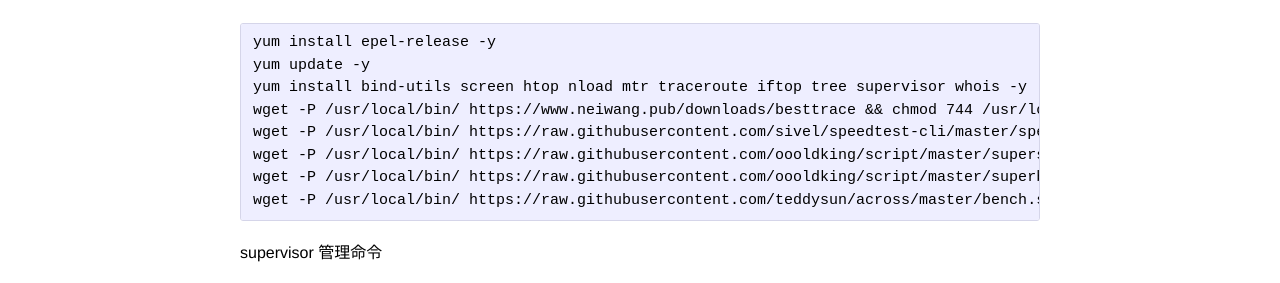
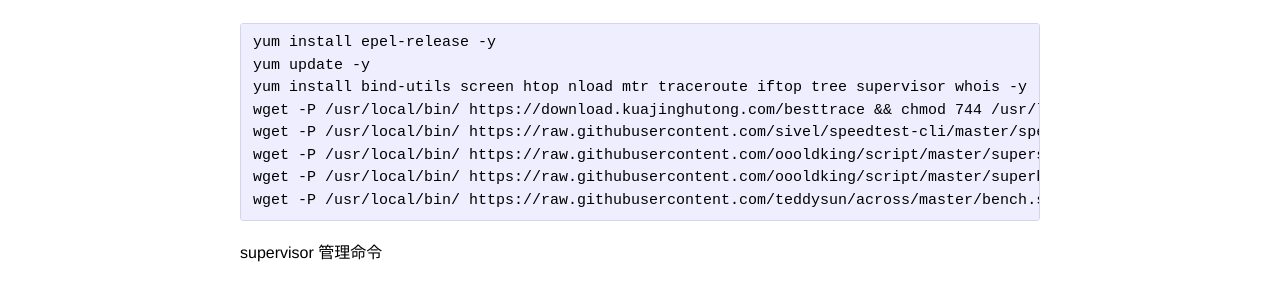
Before and after one commit to WangKaifei/wangkaifei.github.com, a Jekyll site: the page built from _posts/2018-02-07-centos-bootstrap.markdown, in a window 1280 px wide. Shown: the part 311-594 px from the top of the page. Built offline with Jekyll 4.4.1, drawn with Linux system fonts in a browser that asks for light colours; Markdown is read by kramdown in place of the engine named in the settings; some of the changed lines change nothing that is shown.

Commit message:
修改 besttrace 下载链接

```diff
--- a/_posts/2018-02-07-centos-bootstrap.markdown
+++ b/_posts/2018-02-07-centos-bootstrap.markdown
@@ -11,7 +11,7 @@ title: CentOS-7 Bootstrap
     yum install epel-release -y
     yum update -y
     yum install bind-utils screen htop nload mtr traceroute iftop tree supervisor whois -y
-    wget -P /usr/local/bin/ https://www.neiwang.pub/downloads/besttrace && chmod 744 /usr/local/bin/besttrace
+    wget -P /usr/local/bin/ https://download.kuajinghutong.com/besttrace && chmod 744 /usr/local/bin/besttrace
     wget -P /usr/local/bin/ https://raw.githubusercontent.com/sivel/speedtest-cli/master/speedtest.py && chmod 744 /usr/local/bin/speedtest.py
     wget -P /usr/local/bin/ https://raw.githubusercontent.com/oooldking/script/master/superspeed.sh && chmod 744 /usr/local/bin/superspeed.sh
     wget -P /usr/local/bin/ https://raw.githubusercontent.com/oooldking/script/master/superbench.sh && chmod 744 /usr/local/bin/superbench.sh
```
